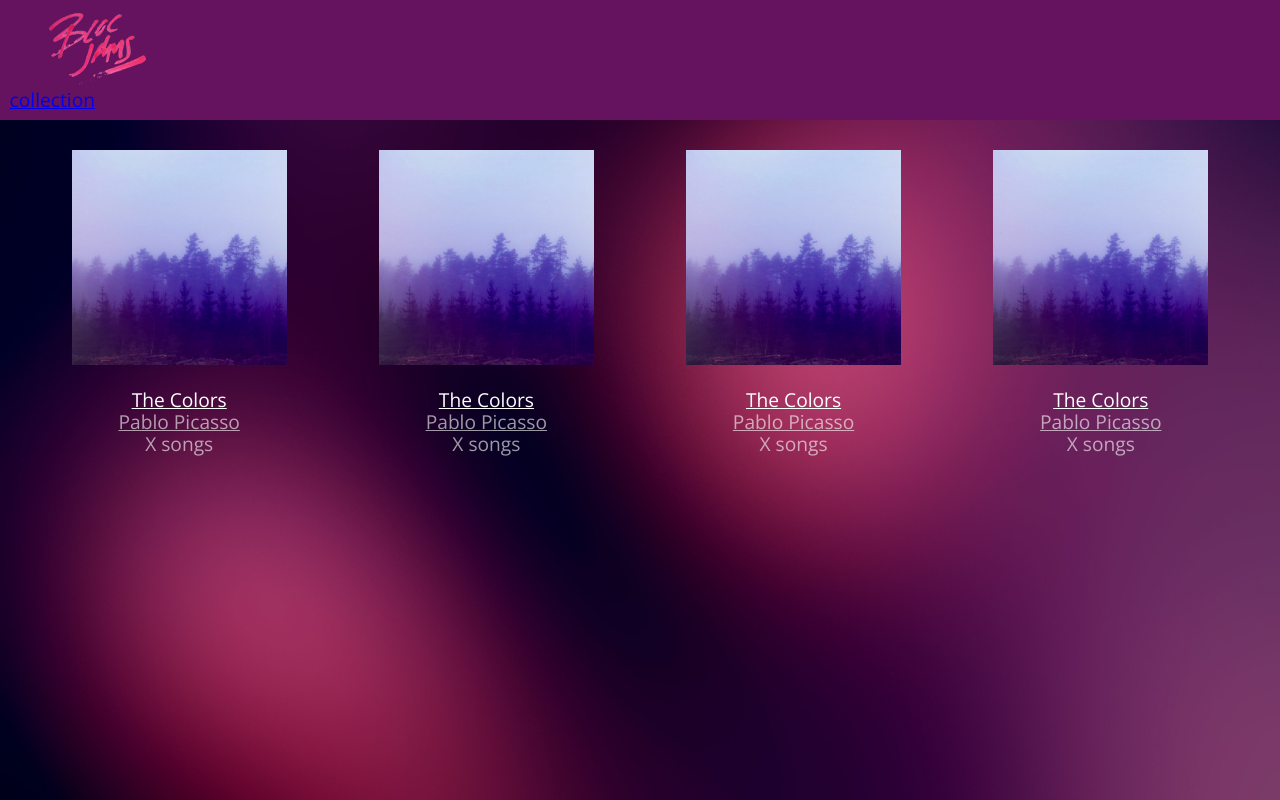
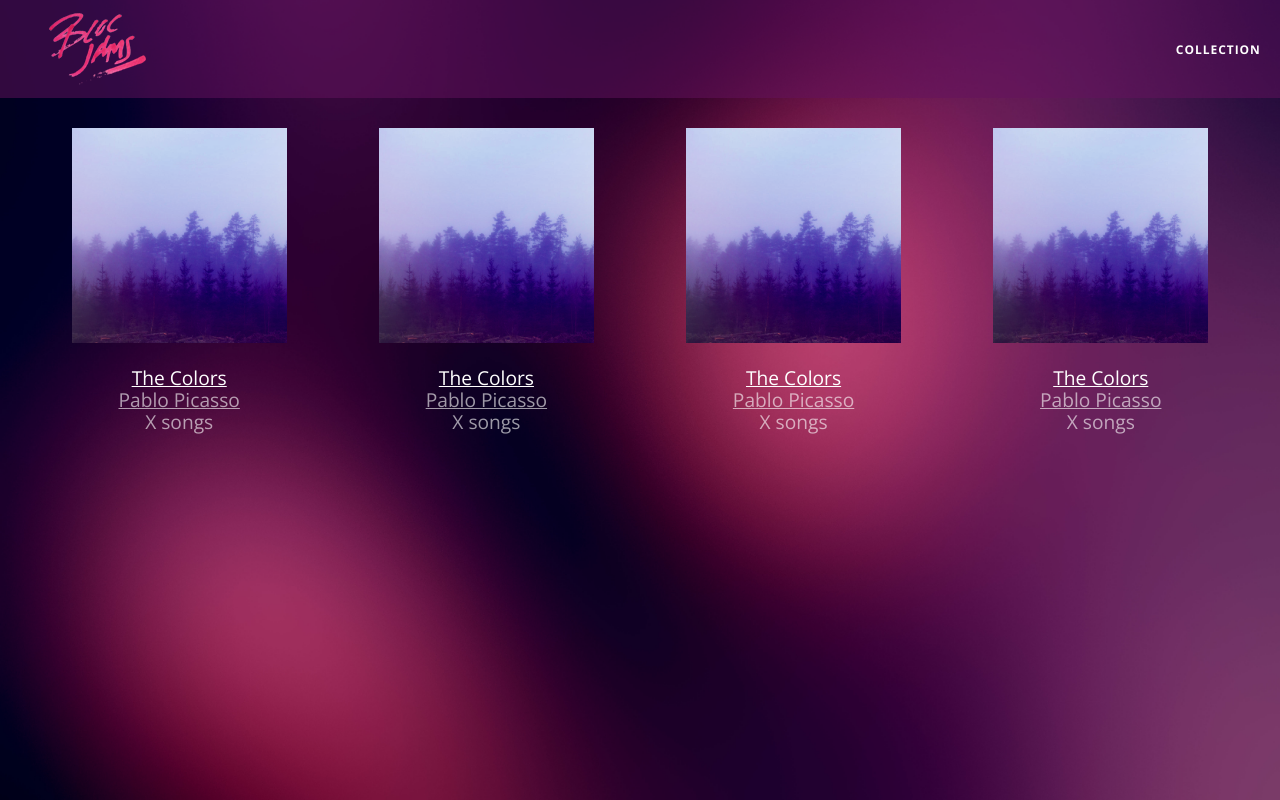
Before and after one commit to timclarkfl/bloc-jams, a plain HTML site: page collection.html in a window 1280 px wide. Drawn offline with nearby package versions, Linux system fonts and the light colour scheme.

Commit message:
checkpoint5-assignment

```diff
--- a/styles/main.css
+++ b/styles/main.css
@@ -20,14 +20,60 @@ html {
  }
 
  .navbar {
+     position: relative;
      padding: 0.5rem;
-     background-color: rgb(101,18,95);
+     /* #1 */
+     background-color: rgba(101,18,95,0.5);
+     /* #2 */
+     z-index: 1;
  }
 
- .navbar .logo {
-     position: relative; /* positioning will be explained in a resource */
+  .navbar .logo {
+     position: relative;
      left: 2rem;
+     cursor: pointer;  /* produces the finger-pointer icon when you hover over the logo */
  }
+
+ .navbar .links-container {
+     display: table;
+     position: absolute;
+     top: 0;
+     right: 0;
+     height: 100px;
+     color: white;
+     /* #3 */
+     text-decoration: none;
+ }
+
+ .links-container .navbar-link {
+     display: table-cell;
+     position: relative;
+     height: 100%;
+     padding-left: 1rem;
+     padding-right: 1rem;
+     /* #4 */
+     vertical-align: middle;
+     color: white;
+     font-size: 0.625rem;
+     letter-spacing: 0.05rem;
+     font-weight: 700;
+     text-transform: uppercase;
+     /* #3 */
+     text-decoration: none;
+     cursor: pointer;
+ }
+
+   /* #5 */
+ .links-container .navbar-link:hover {
+     color: rgb(233,50,117);
+
+ }
+
+.links-container .navbar-link:active {
+
+	 background-color: white;
+}
+
  .container {
      margin: 0 auto;
      max-width: 64rem;
```
